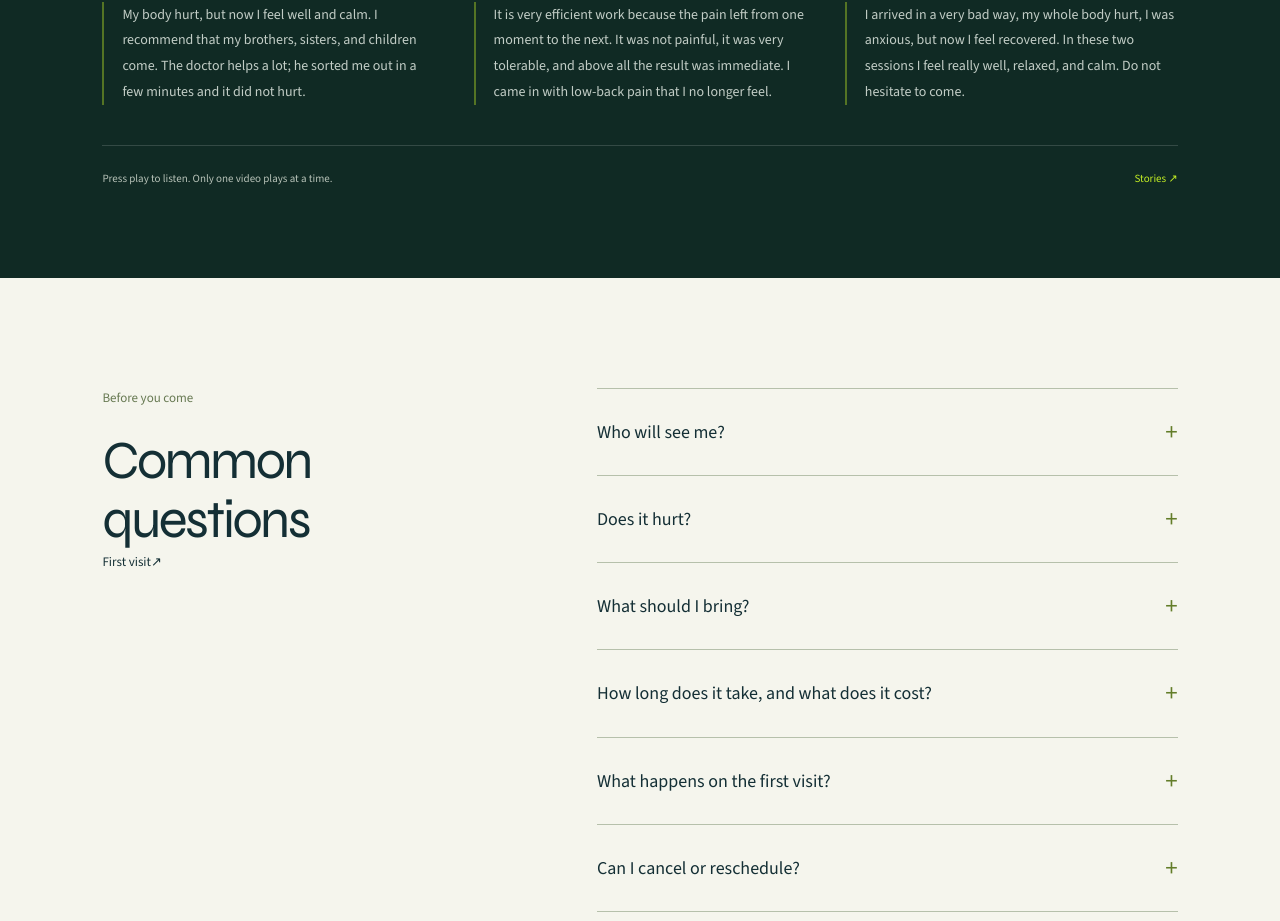
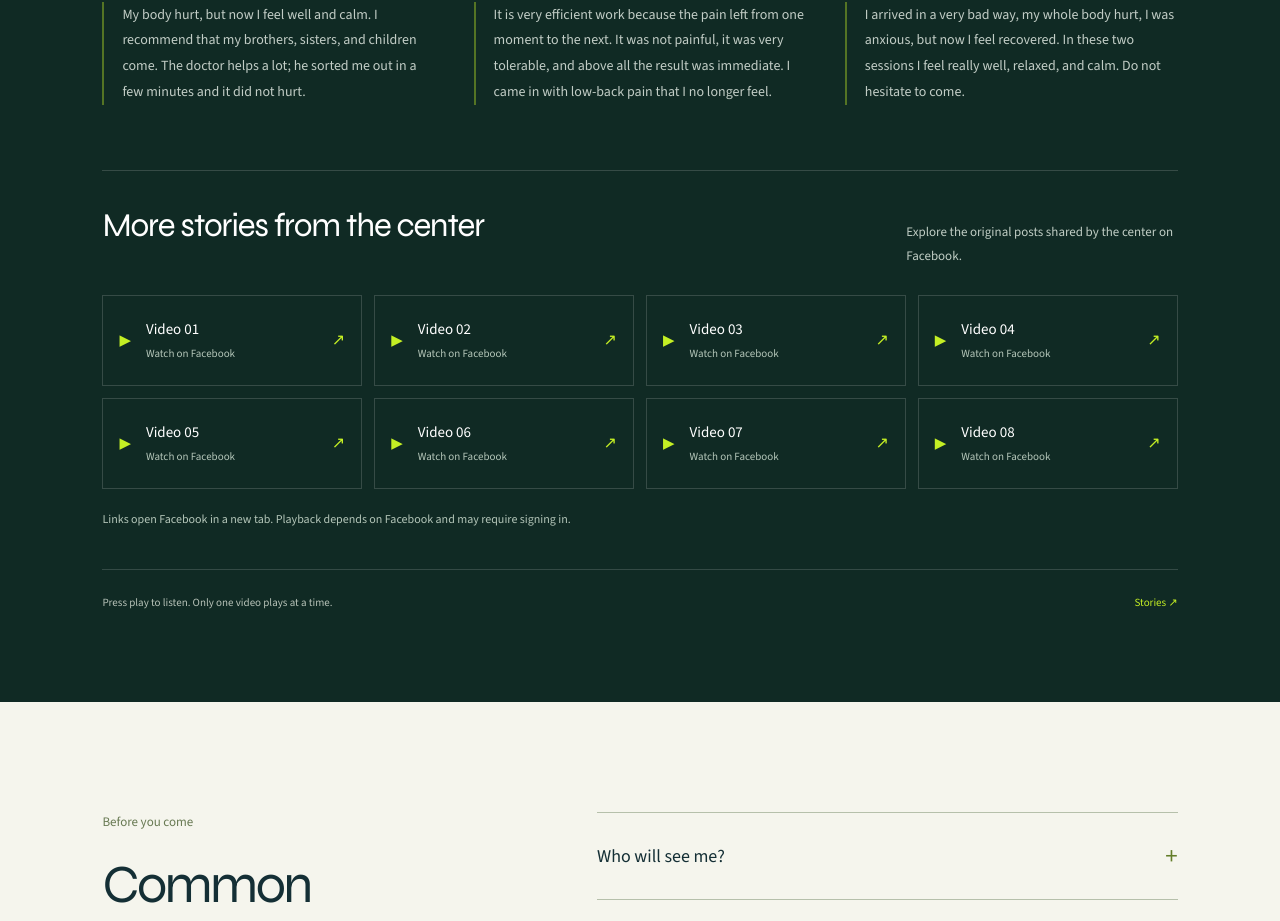
Before and after one commit to AndreMendezCisneros/contena-site, a Next.js app: page /en in a window 1280 px wide. Shown: the part 7716-8637 px from the top of the page. Built offline with nearby package versions, Linux system fonts and the light colour scheme; no server answers.

Commit message:
Add client supplied Facebook testimonial links

```diff
--- a/src/app/[locale]/page.tsx
+++ b/src/app/[locale]/page.tsx
@@ -1,3 +1,4 @@
+import { FacebookTestimonials } from "@/components/media/FacebookTestimonials";
 import Image from "next/image";
 import Link from "next/link";
 import { site } from "@/content/contact";
@@ -166,6 +167,7 @@ export default async function HomePage({
           <p>{dict.stories.lead}</p>
         </div>
         <TestimonialCarousel items={testimonials.map(item => ({ slug: item.slug, src: item.video, poster: item.poster, ...dict.stories.items[item.slug] }))} playLabel={dict.stories.play} prevLabel={dict.stories.prev} nextLabel={dict.stories.next} />
+        <FacebookTestimonials locale={locale} />
         <div className="stories-footer"><p>{dict.stories.note}</p><Link href={localePath(locale, "/testimonios")} className="action-link">{dict.nav.stories} ↗</Link></div>
       </section>
       <section className="home-faq" aria-labelledby="home-faq-title">
--- a/src/app/[locale]/testimonios/page.tsx
+++ b/src/app/[locale]/testimonios/page.tsx
@@ -1,3 +1,4 @@
+import { FacebookTestimonials } from "@/components/media/FacebookTestimonials";
 import { TestimonialCarousel } from "@/components/media/TestimonialCarousel";
 import { PageIntro } from "@/components/layout/PageIntro";
 import { testimonials } from "@/content/testimonials";
@@ -20,7 +21,7 @@ export default async function StoriesPage({
   params: Promise<{ locale: string }>;
 }) {
   const { locale: localeParam } = await params;
-  const { dict } = loadLocale(localeParam);
+  const { locale, dict } = loadLocale(localeParam);
   const items = testimonials.map((item) => ({
     slug: item.slug,
     src: item.video,
@@ -41,6 +42,7 @@ export default async function StoriesPage({
           prevLabel={dict.stories.prev}
           nextLabel={dict.stories.next}
         />
+        <FacebookTestimonials locale={locale} />
         <p className="mt-8 text-xs tracking-[0.08em] text-white/50 uppercase">{dict.common.individual}</p>
       </section>
     </main>
--- a/src/app/globals.css
+++ b/src/app/globals.css
@@ -337,3 +337,18 @@ button, a { -webkit-tap-highlight-color: transparent; }
   .visit-expectations h3 { font-size: 26px; }
   .visit-expectations > a { margin-top: 8px; }
 }
+
+.facebook-stories { margin-top: 65px; padding-top: 35px; border-top: 1px solid #ffffff28; }
+.facebook-stories-heading { display: flex; align-items: baseline; justify-content: space-between; gap: 30px; margin-bottom: 28px; }
+.facebook-stories-heading h2 { font-family: var(--font-syne),sans-serif; font-size: clamp(25px,2.6vw,36px); letter-spacing: -.035em; line-height: 1.2; }
+.facebook-stories-heading p { font-size: 13px; line-height: 1.8; max-width: 42ch; color: #c1cec5; }
+.facebook-stories-grid { display: grid; grid-template-columns: repeat(4,minmax(0,1fr)); gap: 12px; }
+.facebook-stories-grid a { display: flex; align-items: center; gap: 15px; padding: 22px 16px; border: 1px solid #ffffff28; transition: background .2s; }
+.facebook-stories-grid a:hover { background: #ffffff0c; }
+.facebook-stories-grid a > span:last-child { margin-left: auto; color: #c4ef24; }
+.facebook-play { color: #c4ef24; font-size: 15px; }
+.facebook-stories-grid strong { display: block; font-size: 15px; font-weight: 500; }
+.facebook-stories-grid small { display: block; margin-top: 6px; font-size: 11px; color: #b4c6b9; }
+.facebook-stories-note { margin-top: 20px; color: #b4c6b9; font-size: 12px; line-height: 1.7; }
+@media(max-width:1000px) { .facebook-stories-grid { grid-template-columns: repeat(2,minmax(0,1fr)); } }
+@media(max-width:767px) { .facebook-stories-heading { display: block; } .facebook-stories-heading p { margin-top: 18px; } .facebook-stories-grid a { gap: 10px; padding: 20px 12px; } }
--- /dev/null
+++ b/src/components/media/FacebookTestimonials.tsx
@@ -0,0 +1,27 @@
+import { facebookTestimonials } from "@/content/testimonials";
+import type { Locale } from "@/lib/i18n";
+
+const copy = {
+  es: { title: "Más historias del centro", lead: "Explora las publicaciones originales compartidas por el centro en Facebook.", video: "Video", open: "Ver en Facebook", note: "Los enlaces abren Facebook en otra pestaña. La reproducción depende de Facebook y puede requerir iniciar sesión." },
+  en: { title: "More stories from the center", lead: "Explore the original posts shared by the center on Facebook.", video: "Video", open: "Watch on Facebook", note: "Links open Facebook in a new tab. Playback depends on Facebook and may require signing in." },
+  quy: { title: "Centroymanta aswan willakuykuna", lead: "Facebookpi centropa publicacionesninta qaway.", video: "Video", open: "Facebookpi qaway", note: "Kay enlaces huk pestañapi Facebookta kichan. Videota qawanaykipaq sesiónta kichayta mañakusunman." },
+};
+
+export function FacebookTestimonials({ locale }: { locale: Locale }) {
+  const text = copy[locale];
+  return (
+    <section className="facebook-stories" aria-labelledby="facebook-stories-title">
+      <div className="facebook-stories-heading"><h2 id="facebook-stories-title">{text.title}</h2><p>{text.lead}</p></div>
+      <div className="facebook-stories-grid">
+        {facebookTestimonials.map((item, index) => (
+          <a key={item.id} href={item.url} target="_blank" rel="noopener noreferrer">
+            <span className="facebook-play" aria-hidden="true">▶</span>
+            <span><strong>{text.video} {String(index + 1).padStart(2, "0")}</strong><small>{text.open}</small></span>
+            <span aria-hidden="true">↗</span>
+          </a>
+        ))}
+      </div>
+      <p className="facebook-stories-note">{text.note}</p>
+    </section>
+  );
+}
--- a/src/content/testimonials.ts
+++ b/src/content/testimonials.ts
@@ -19,3 +19,10 @@ export const testimonials = [
     poster: "/images/testimonio-sonia.jpg",
   },
 ] as const;
+
+// Original Facebook posts supplied by the client; content not independently transcribed.
+export const facebookTestimonials = [
+  "944685142853005", "342316537781504", "219083126865596",
+  "1533858366976457", "888538086209534", "701239864848534",
+  "1190784545769231", "4862430187119019",
+].map(id => ({ id, url: `https://www.facebook.com/reel/${id}/` }));
```
